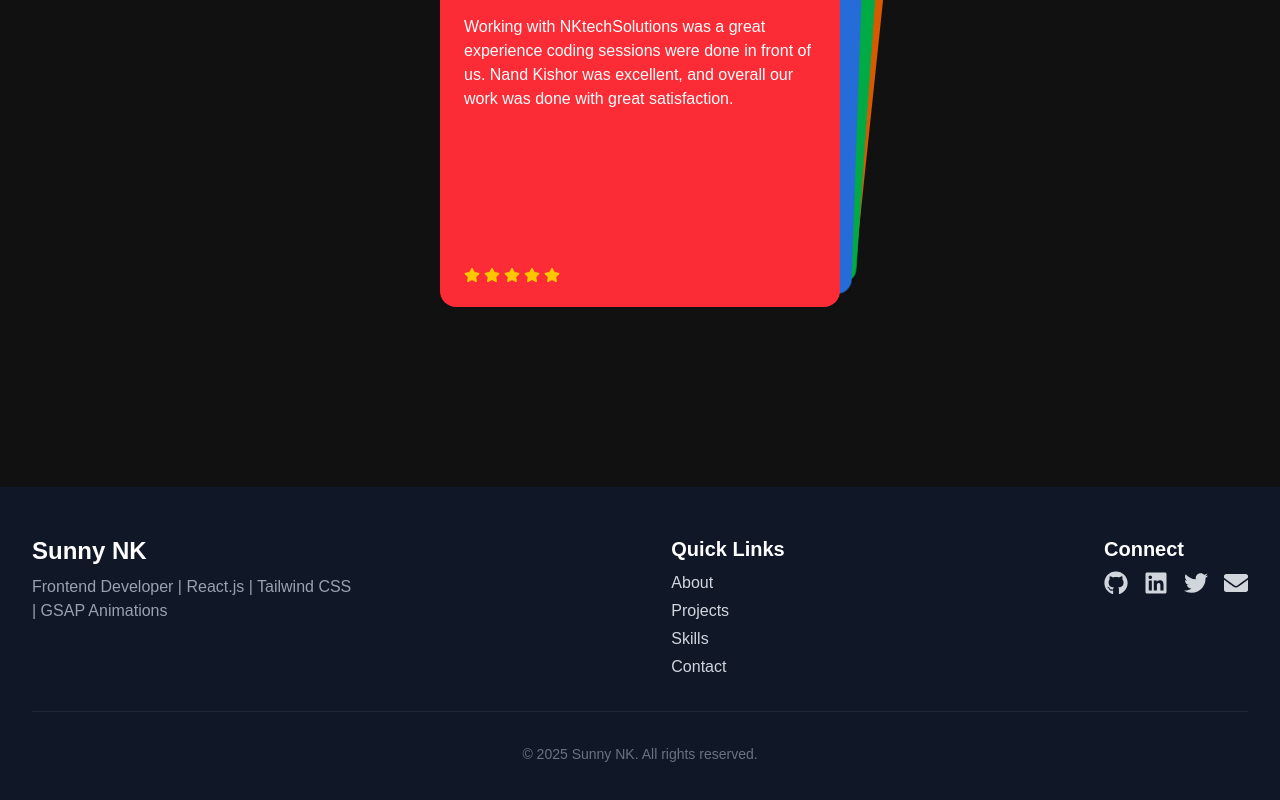
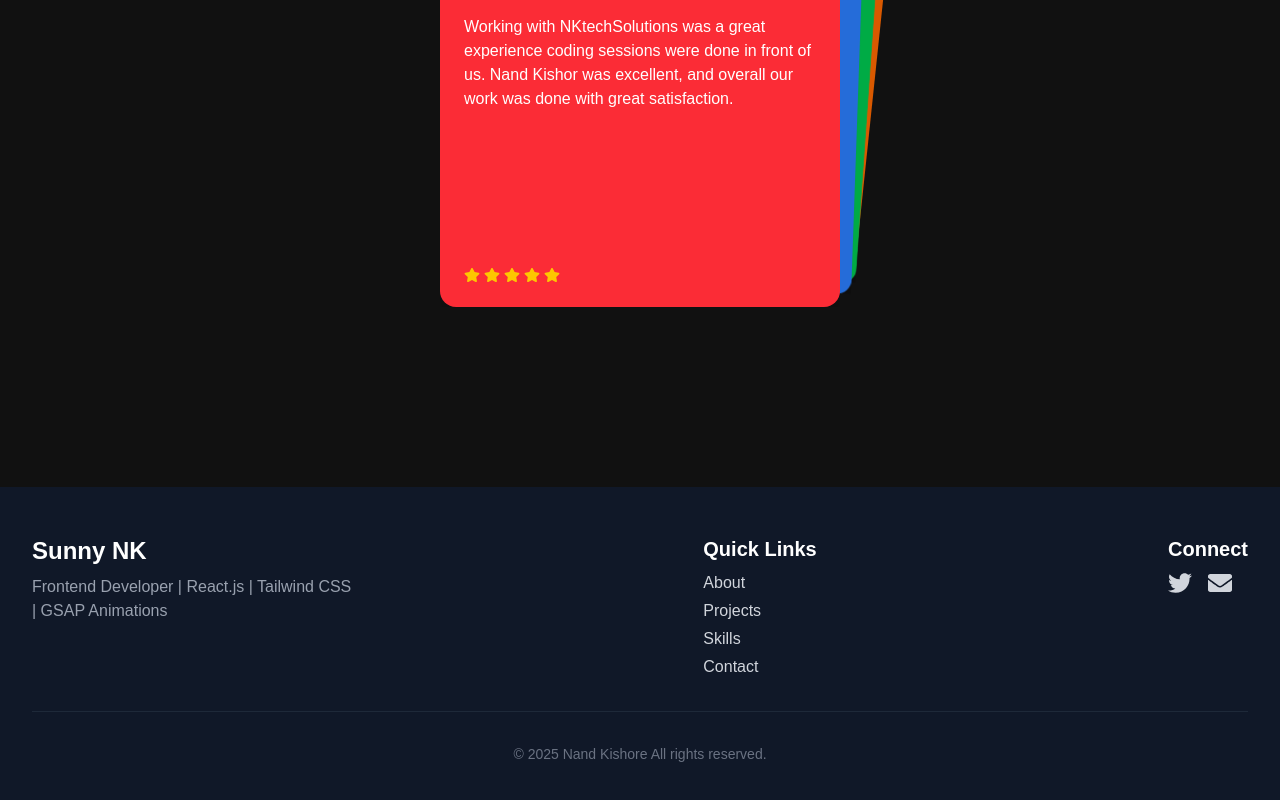
Before and after one commit to Nandkishor1771503/MyProtfolio, a React (Vite) app: page / in a window 1280 px wide. Shown: the part 3904-4704 px from the top of the page. Built offline with nearby package versions, Linux system fonts and the light colour scheme.

Commit message:
logo and contact

```diff
--- a/src/components/Footer.jsx
+++ b/src/components/Footer.jsx
@@ -44,7 +44,7 @@ const Footer = () => {
               </li>
               <li>
                 <a
-                  href="#contact"
+                  href="tel:+918143366416"
                   className="hover:text-white transition-colors"
                 >
                   Contact
@@ -57,22 +57,8 @@ const Footer = () => {
           <div className="text-center md:text-left">
             <h3 className="text-xl font-semibold text-white mb-2">Connect</h3>
             <div className="flex justify-center md:justify-start space-x-4">
-              <a
-                href="https://github.com/"
-                target="_blank"
-                rel="noopener noreferrer"
-                className="hover:text-white transition-colors"
-              >
-                <FaGithub size={24} />
-              </a>
-              <a
-                href="https://linkedin.com/"
-                target="_blank"
-                rel="noopener noreferrer"
-                className="hover:text-white transition-colors"
-              >
-                <FaLinkedin size={24} />
-              </a>
+
+
               <a
                 href="https://twitter.com/"
                 target="_blank"
@@ -82,7 +68,7 @@ const Footer = () => {
                 <FaTwitter size={24} />
               </a>
               <a
-                href="mailto:youremail@example.com"
+                href="mailto:andekarsunny2004@gmail.com"
                 className="hover:text-white transition-colors"
               >
                 <FaEnvelope size={24} />
@@ -96,7 +82,7 @@ const Footer = () => {
 
         {/* Bottom Section */}
         <p className="text-center text-gray-500 text-sm">
-          &copy; {new Date().getFullYear()} Sunny NK. All rights reserved.
+          &copy; {new Date().getFullYear()} Nand Kishore All rights reserved.
         </p>
       </div>
     </footer>
```
Also changed, not shown: src/images/Logo.png (added).
